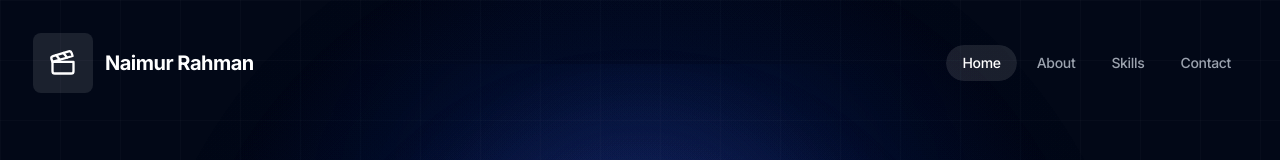
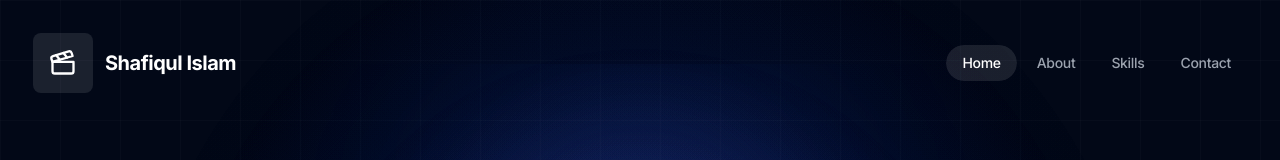
Before and after one commit to shaonshafiqul/shafiqulislam, a Next.js app: page / in a window 1280 px wide. Shown: the top 160 px of the page. Built offline with nearby package versions, Linux system fonts and the light colour scheme.

Commit message:
name changed

```diff
--- a/src/components/navbar.tsx
+++ b/src/components/navbar.tsx
@@ -56,7 +56,7 @@ export default function Navbar() {
               <Clapperboard />
             </div>
             <span className="text-xl font-bold tracking-tight text-white group-hover:text-blue-200 transition-colors">
-              Naimur Rahman
+              Shafiqul Islam
             </span>
           </Link>
 
```
